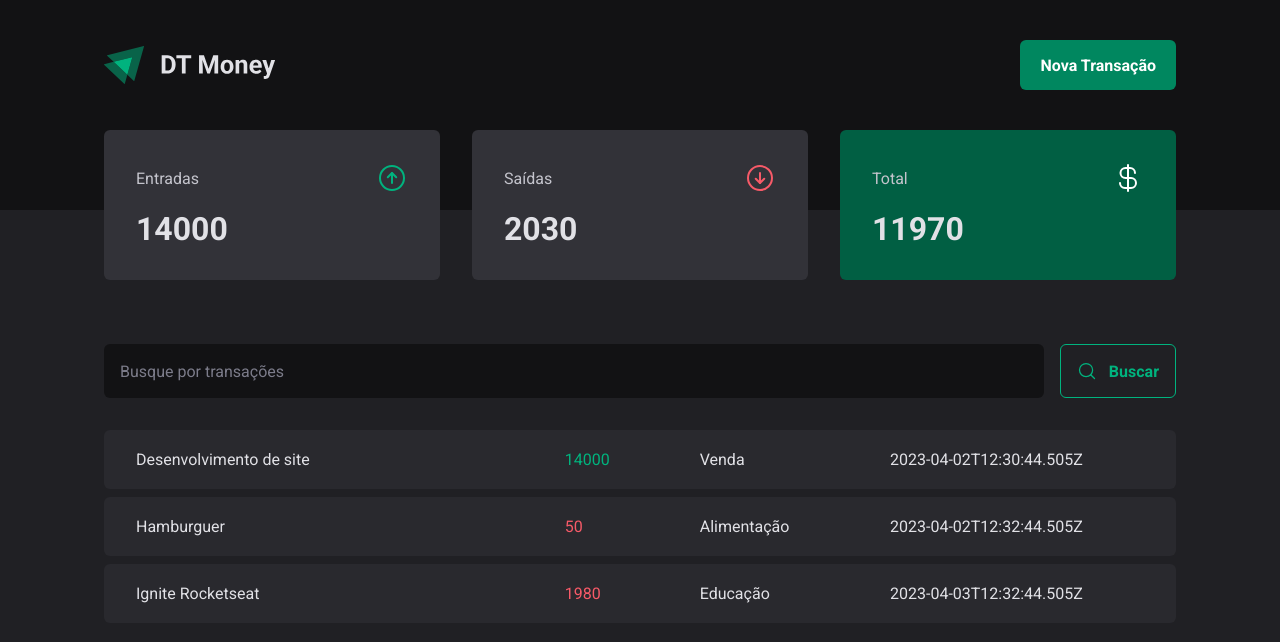
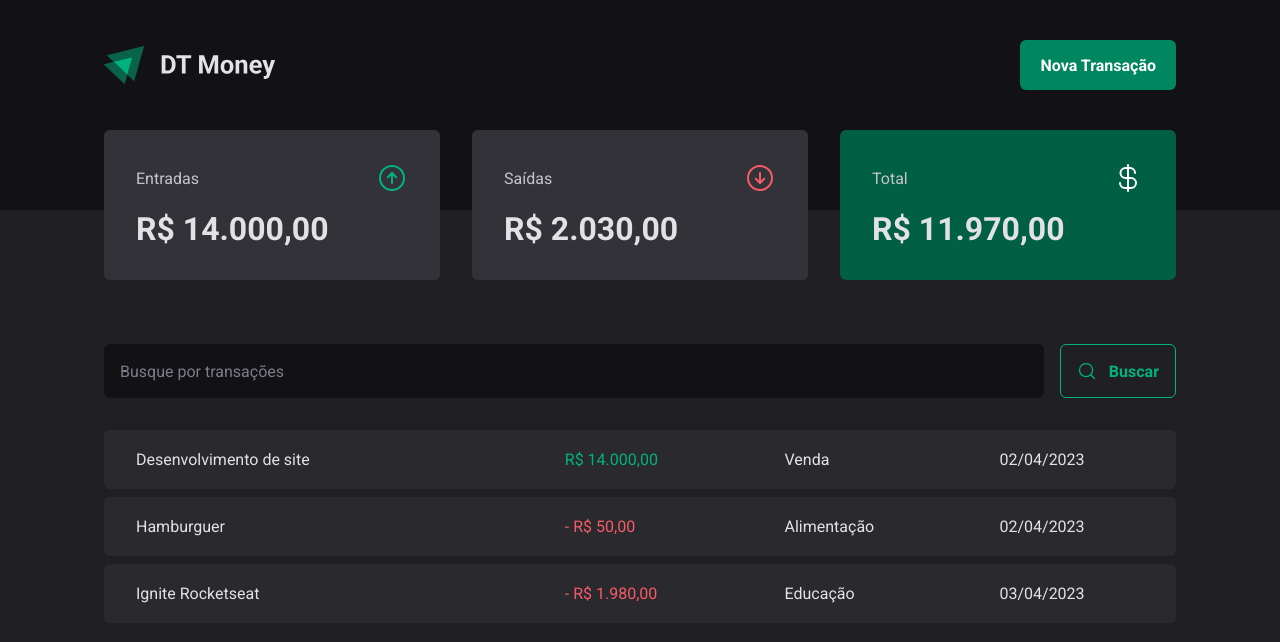
Before and after one commit to alleycarvalho/dt-money, a React (Vite) app: page / in a window 1280 px wide. Shown: the top 642 px of the page. Built offline with nearby package versions, Linux system fonts and the light colour scheme; data requests are answered from the project's data file.

Commit message:
feat: format values

```diff
--- a/src/components/Summary/index.tsx
+++ b/src/components/Summary/index.tsx
@@ -3,6 +3,7 @@
 
 import { SummaryCard, SummaryContainer } from './styles'
 import { TransactionsContext } from '../../contexts'
+import { priceFormatter } from '../../utils/formatter'
 
 export function Summary() {
   const { transactions } = useContext(TransactionsContext)
@@ -34,7 +35,7 @@
           <ArrowCircleUp size={32} color="#00b37e" />
         </header>
 
-        <strong>{summary.income}</strong>
+        <strong>{priceFormatter.format(summary.income)}</strong>
       </SummaryCard>
 
       <SummaryCard>
@@ -43,7 +44,7 @@
           <ArrowCircleDown size={32} color="#f75a68" />
         </header>
 
-        <strong>{summary.outcome}</strong>
+        <strong>{priceFormatter.format(summary.outcome)}</strong>
       </SummaryCard>
 
       <SummaryCard variant="green">
@@ -52,7 +53,7 @@
           <CurrencyDollar size={32} color="#fff" />
         </header>
 
-        <strong>{summary.total}</strong>
+        <strong>{priceFormatter.format(summary.total)}</strong>
       </SummaryCard>
     </SummaryContainer>
   )
--- a/src/pages/Transactions/index.tsx
+++ b/src/pages/Transactions/index.tsx
@@ -2,6 +2,7 @@
 
 import { Header, Summary } from '../../components'
 import { TransactionsContext } from '../../contexts'
+import { dateFormatter, priceFormatter } from '../../utils/formatter'
 import { SearchForm } from './components'
 import {
   PriceHighlight,
@@ -30,10 +31,13 @@
                 <tr key={id}>
                   <td width="40%">{description}</td>
                   <td>
-                    <PriceHighlight variant={type}>{price}</PriceHighlight>
+                    <PriceHighlight variant={type}>
+                      {type === 'outcome' && '- '}
+                      {priceFormatter.format(price)}
+                    </PriceHighlight>
                   </td>
                   <td>{category}</td>
-                  <td>{createdAt}</td>
+                  <td>{dateFormatter.format(new Date(createdAt))}</td>
                 </tr>
               )
             })}
--- /dev/null
+++ b/src/utils/formatter.ts
@@ -0,0 +1,6 @@
+export const dateFormatter = new Intl.DateTimeFormat('pt-BR')
+
+export const priceFormatter = new Intl.NumberFormat('pt-BR', {
+  style: 'currency',
+  currency: 'BRL',
+})
```
